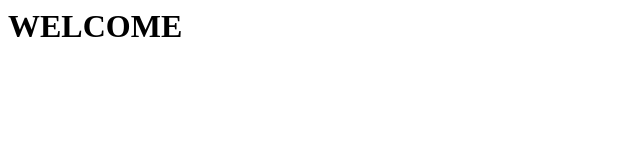
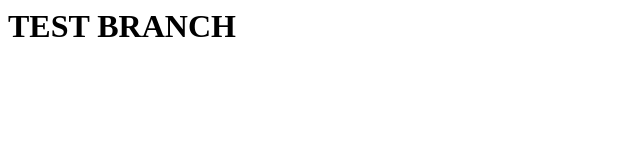
Before and after one commit to parekhnaitik/demo, a plain HTML site: page index.html in a window 1280 px wide. Shown: the whole page, without its empty margins (0-640 px from the left). Drawn offline with Linux system fonts and the light colour scheme.

Commit message:
Update index.html

```diff
--- a/index.html
+++ b/index.html
@@ -1 +1 @@
-<h1>WELCOME<h1>
+<h1>TEST BRANCH<h1>
```
